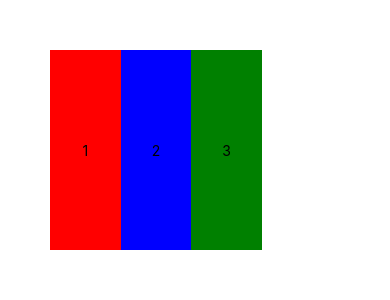
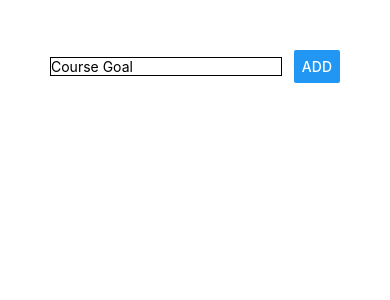
Before and after one commit to mrefil/rn-first-app, a React Native app: screen / in a window 390 px wide. Shown: the top 300 px of the page. Built offline with nearby package versions, Linux system fonts and the light colour scheme.

Commit message:
back to the main app

```diff
--- a/App.js
+++ b/App.js
@@ -1,39 +1,22 @@
-import React from 'react';
-import { Text, View } from 'react-native';
+import { StatusBar } from 'expo-status-bar';
+import React, {useState} from 'react';
+import { StyleSheet, Text, View, Button, TextInput } from 'react-native';
 
 export default function App() {
+  // const [outputText, setOutputText] = useState('Open up App.js to start working on your app!');
   return (
-    <View style={{ padding: 50, flexDirection: 'row', width: '80%', height: 300, justifyContent: 'space-around', alignItems: 'stretch' }}>
-      <View
-        style={{
-          backgroundColor: 'red',
-          flex: 1,
-          justifyContent: 'center',
-          alignItems: 'center'
-        }}
-      >
-        <Text>1</Text>
+    <View style={{padding: 50}}>
+      <View style={{flexDirection: 'row', justifyContent: 'space-between', alignItems: 'center'}}>
+        <TextInput placeholder="Course Goal" style={{borderBottomColor: 'black', borderWidth: 1, width: '80%'}} />
+        <Button title="ADD" />
       </View>
-      <View
-        style={{
-          backgroundColor: 'blue',
-          flex: 1,
-          justifyContent: 'center',
-          alignItems: 'center'
-        }}
-      >
-        <Text>2</Text>
-      </View>
-      <View
-        style={{
-          backgroundColor: 'green',
-          flex: 1,
-          justifyContent: 'center',
-          alignItems: 'center'
-        }}
-      >
-        <Text>3</Text>
+      <View>
+
       </View>
     </View>
   );
 }
+
+const styles = StyleSheet.create({
+
+});
```
